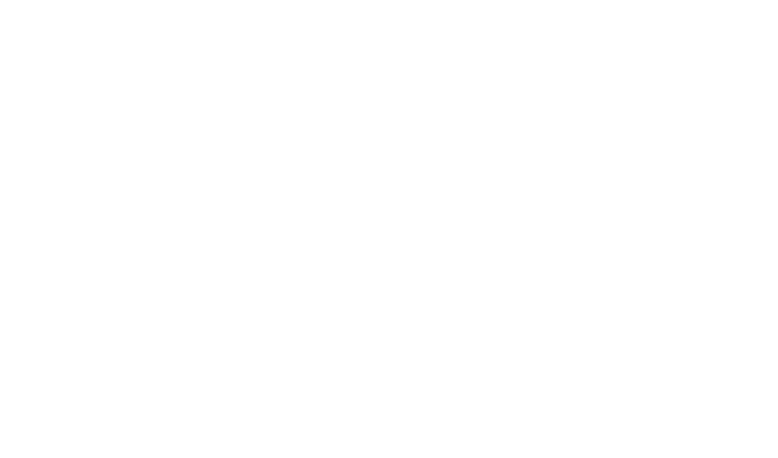
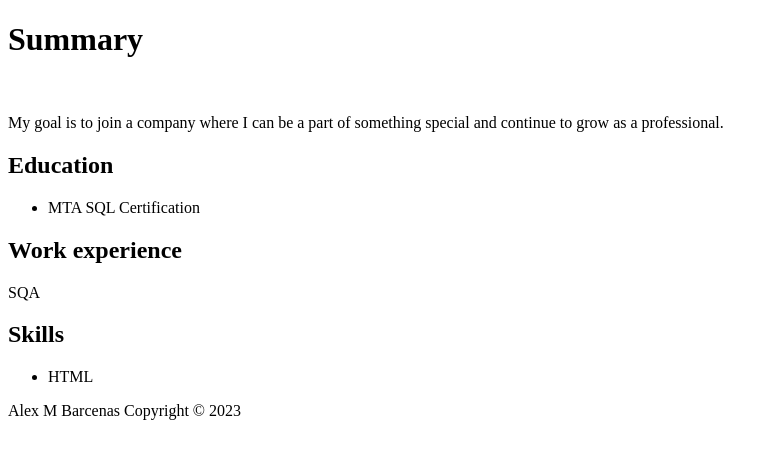
Before and after one commit to abarcenas0510/html-portfolio, a plain HTML site: page index.html in a window 1280 px wide. Shown: the whole page, without its empty margins (0-778 px from the left). Drawn offline with Linux system fonts and the light colour scheme.

Commit message:
Add files via upload

```diff
--- a/index.html
+++ b/index.html
@@ -1,15 +1,28 @@
-<!-- TODO 1: Create the HTML Boilerplate -->
+<!DOCTYPE html>
+<html lang="en">
+  <head>
+    <meta charset="UTF-8">
+    <meta name="viewport" content="width=device-width, initial-scale=1.0">
+    <meta http-equiv="X-UA-Compatible" content="ie=edge">
+    <title>My Resume</title>
+  </head>
+  <body>
+    <h1>Summary</h1>
+    <img scr="C:\Users\abarc\OneDrive\Pictures\GetPersonaPhoto (1).jpg">
+    <p>My goal is to join a company where I can be a part of something special and continue to grow as a professional.</p>
+    <h2>Education</h2>
+    <ul>
+        <li>MTA SQL Certification</li>
+    </ul>
+    <h2>Work experience</h2>
+    <p>SQA</p>
+    <h2>Skills</h2>
+    <ul>
+        <li>HTML</li>
+    </ul>
 
-<!-- TODO 2: Add Your previous projects' HTML into the public folder -->
-
-<!-- TODO 3: Take screenshots of your project previews and add the images to the images folder -->
-
-<!-- TODO 4: Add titles/subtitles etc. -->
-
-<!-- TODO 5: Add a link to the project pages -->
-
-<!-- TODO 6: Add images to show the project previews
-HINT for TODO 6: You can use the height attribute set to 200 to make the image smaller:
-https://developer.mozilla.org/en-US/docs/Web/HTML/Element/img#attr-height -->
-
-<!-- TODO 7: Add the Contact Me and About Me page links -->
+    <footer>
+        <p>Alex M Barcenas Copyright © 2023</p>
+      </footer>
+  </body>
+</html>
```
